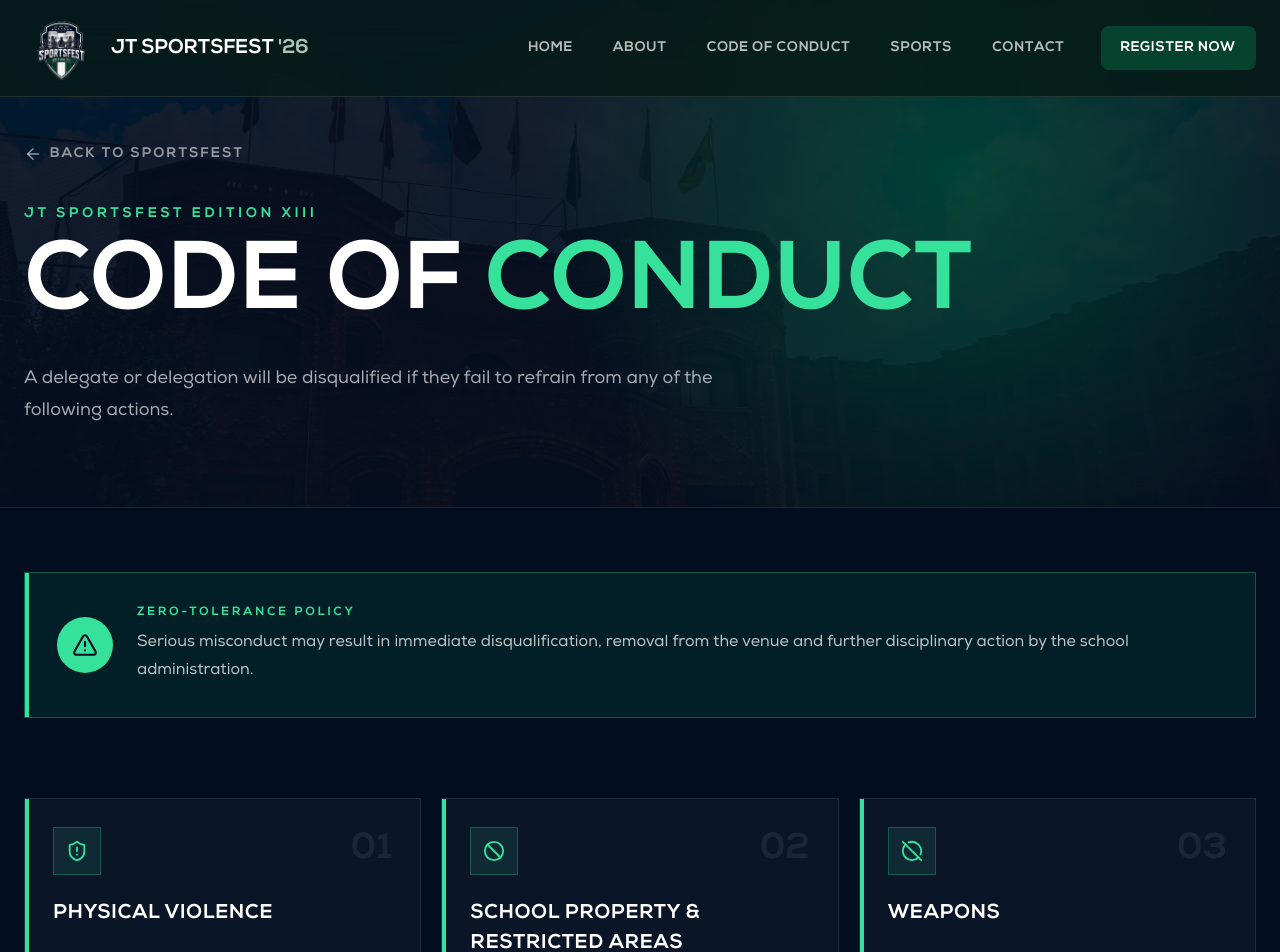
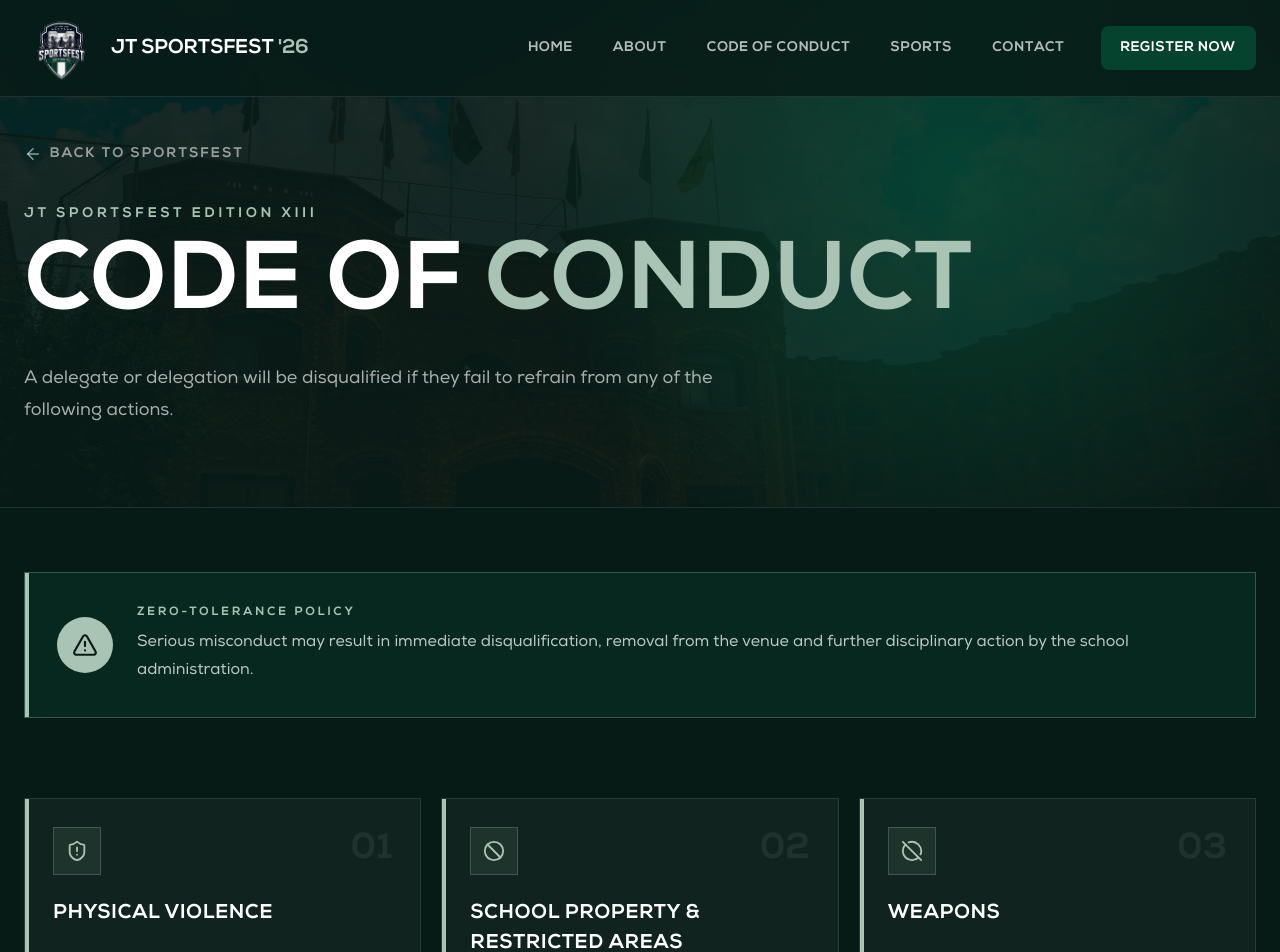
Before and after one commit to ahmad-56/jtsportsfest26, a Next.js app in the folder jt-sportsfest/: page /rules in a window 1280 px wide. Shown: the top 952 px of the page. Built offline with nearby package versions, Linux system fonts and the light colour scheme.

Commit message:
new colours and no transition on hovers for rules

```diff
--- /dev/null
+++ b/jt-sportsfest/src/app/rules/layout.tsx
@@ -0,0 +1,13 @@
+import type { Metadata } from "next";
+
+export const metadata: Metadata = {
+  title: "Code of Conduct",
+  description:
+    "Read the participant conduct and safety expectations for JT SportsFest XIII.",
+};
+
+export default function RulesLayout({
+  children,
+}: Readonly<{ children: React.ReactNode }>) {
+  return children;
+}
--- a/jt-sportsfest/src/app/rules/page.tsx
+++ b/jt-sportsfest/src/app/rules/page.tsx
@@ -81,7 +81,7 @@ const rules = [
 
 export default function CodeOfConductPage() {
   return (
-    <main className="min-h-screen overflow-x-hidden bg-[#020d20] text-white">
+    <main className="min-h-screen overflow-x-hidden bg-[#071b16] text-white">
       <Header />
 
       <section className="relative overflow-hidden border-b border-white/10 px-4 pb-12 pt-28 sm:px-6 sm:pb-20 sm:pt-36">
@@ -94,26 +94,26 @@ export default function CodeOfConductPage() {
           className="absolute inset-0 z-0 object-cover opacity-35"
         />
 
-        <div className="absolute inset-0 z-0 bg-[#020d20]/70" />
+        <div className="absolute inset-0 z-0 bg-[#071b16]/70" />
 
-        <div className="absolute inset-0 z-0 bg-[radial-gradient(circle_at_75%_35%,rgba(0,99,62,0.55),transparent_42%)]" />
+        <div className="absolute inset-0 z-0 bg-[radial-gradient(circle_at_75%_35%,rgba(7,92,63,0.55),transparent_42%)]" />
 
         <div className="relative z-10 mx-auto max-w-7xl">
           <Link
             href="/#home"
-            className="group mb-5 inline-flex items-center gap-1.5 text-[9px] font-bold uppercase tracking-[0.12em] text-white/55 transition hover:text-[#36e29b] sm:mb-10 sm:gap-2 sm:text-sm sm:tracking-[0.15em]"
+            className="group mb-5 inline-flex items-center gap-1.5 text-[9px] font-bold uppercase tracking-[0.12em] text-white/55 transition hover:text-[#a9c4b4] sm:mb-10 sm:gap-2 sm:text-sm sm:tracking-[0.15em]"
           >
             <ArrowLeft className="h-3.5 w-3.5 transition-transform group-hover:-translate-x-1 sm:h-[18px] sm:w-[18px]" />
             Back to SportsFest
           </Link>
 
-          <p className="mb-3 text-[9px] font-black uppercase tracking-[0.16em] text-[#36e29b] sm:mb-5 sm:text-sm sm:tracking-[0.25em]">
+          <p className="mb-3 text-[9px] font-black uppercase tracking-[0.16em] text-[#a9c4b4] sm:mb-5 sm:text-sm sm:tracking-[0.25em]">
             JT SportsFest Edition XIII
           </p>
 
           <h1 className="max-w-5xl text-3xl font-black uppercase leading-[0.95] sm:text-5xl md:text-7xl lg:text-8xl">
             Code of{" "}
-            <span className="text-[#36e29b]">
+            <span className="text-[#a9c4b4]">
               Conduct
             </span>
           </h1>
@@ -127,15 +127,15 @@ export default function CodeOfConductPage() {
 
       <section className="px-4 pt-8 sm:px-6 sm:pt-16">
         <div className="mx-auto max-w-7xl">
-          <div className="relative flex items-start gap-3 overflow-hidden border border-[#36e29b]/30 bg-[#00633e]/20 p-3.5 sm:block sm:p-6 md:flex md:items-center md:gap-6 md:p-8">
-            <div className="absolute left-0 top-0 h-full w-1 bg-[#36e29b]" />
+          <div className="relative flex items-start gap-3 overflow-hidden border border-[#a9c4b4]/30 bg-[#075c3f]/20 p-3.5 sm:block sm:p-6 md:flex md:items-center md:gap-6 md:p-8">
+            <div className="absolute left-0 top-0 h-full w-1 bg-[#a9c4b4]" />
 
-            <span className="flex h-8 w-8 shrink-0 items-center justify-center rounded-full bg-[#36e29b] text-[#020d20] sm:mb-5 sm:h-14 sm:w-14 md:mb-0">
+            <span className="flex h-8 w-8 shrink-0 items-center justify-center rounded-full bg-[#a9c4b4] text-[#071b16] sm:mb-5 sm:h-14 sm:w-14 md:mb-0">
               <AlertTriangle className="h-3.5 w-3.5 sm:h-[26px] sm:w-[26px]" />
             </span>
 
             <div className="min-w-0">
-              <p className="text-[9px] font-black uppercase tracking-[0.14em] text-[#36e29b] sm:text-xs sm:tracking-[0.22em]">
+              <p className="text-[9px] font-black uppercase tracking-[0.14em] text-[#a9c4b4] sm:text-xs sm:tracking-[0.22em]">
                 Zero-tolerance policy
               </p>
 
@@ -157,12 +157,12 @@ export default function CodeOfConductPage() {
             return (
               <article
                 key={rule.number}
-                className="group relative flex h-full min-w-0 flex-col overflow-hidden rounded-lg border border-white/10 bg-white/[0.035] p-3 transition-all duration-300 hover:-translate-y-1 hover:border-[#36e29b]/50 hover:bg-[#00633e]/10 sm:rounded-none sm:p-7"
+                className="group relative flex h-full min-w-0 flex-col overflow-hidden rounded-lg border border-white/10 bg-white/[0.035] p-3 hover:border-[#a9c4b4]/50 hover:bg-[#075c3f]/10 sm:rounded-none sm:p-7"
               >
-                <div className="absolute left-0 top-0 h-full w-0.5 bg-[#36e29b] sm:w-1" />
+                <div className="absolute left-0 top-0 h-full w-0.5 bg-[#a9c4b4] sm:w-1" />
 
                 <div className="flex items-center justify-between gap-2">
-                  <span className="flex h-8 w-8 shrink-0 items-center justify-center border border-[#36e29b]/25 bg-[#36e29b]/10 text-[#36e29b] transition group-hover:bg-[#36e29b] group-hover:text-[#020d20] sm:h-12 sm:w-12">
+                  <span className="flex h-8 w-8 shrink-0 items-center justify-center border border-[#a9c4b4]/25 bg-[#a9c4b4]/10 text-[#a9c4b4] transition group-hover:bg-[#a9c4b4] group-hover:text-[#071b16] sm:h-12 sm:w-12">
                     <Icon className="h-4 w-4 sm:h-[22px] sm:w-[22px]" />
                   </span>
 
@@ -179,12 +179,12 @@ export default function CodeOfConductPage() {
                   {rule.description}
                 </p>
 
-                <div className="absolute -bottom-10 -right-10 h-20 w-20 rounded-full bg-[#36e29b]/0 blur-2xl transition duration-300 group-hover:bg-[#36e29b]/15 sm:-bottom-16 sm:-right-16 sm:h-32 sm:w-32 sm:blur-3xl" />
+                <div className="absolute -bottom-10 -right-10 h-20 w-20 rounded-full bg-[#a9c4b4]/0 blur-2xl transition duration-300 group-hover:bg-[#a9c4b4]/15 sm:-bottom-16 sm:-right-16 sm:h-32 sm:w-32 sm:blur-3xl" />
               </article>
             );
           })}
           {/*final panel*/}
-          <div className="group relative flex h-full min-w-0 flex-col justify-end overflow-hidden rounded-lg border border-white/10 bg-white/[0.035] p-3 text-left text-white transition-all duration-300 hover:-translate-y-1 hover:border-[#36e29b]/50 hover:bg-[#00633e]/10 sm:hidden">
+          <div className="group relative flex h-full min-w-0 flex-col justify-end overflow-hidden rounded-lg border border-white/10 bg-white/[0.035] p-3 text-left text-white transition-all duration-300 hover:-translate-y-1 hover:border-[#a9c4b4]/50 hover:bg-[#075c3f]/10 sm:hidden">
             <Image
               src="/images/hero-sports.jpg"
               alt=""
@@ -193,14 +193,14 @@ export default function CodeOfConductPage() {
               className="object-cover opacity-20 transition duration-500 group-hover:scale-105 group-hover:opacity-10"
             />
 
-            <div className="absolute left-0 top-0 z-10 h-full w-0.5 bg-[#36e29b]" />
+            <div className="absolute left-0 top-0 z-10 h-full w-0.5 bg-[#a9c4b4]" />
 
             <span className="absolute right-3 top-3 z-10 text-xl font-black text-white/[0.07]">
               XIII
             </span>
 
             <div className="relative z-10 min-w-0">
-              <p className="mb-1 text-[8px] font-black uppercase tracking-[0.12em] text-[#36e29b]">
+              <p className="mb-1 text-[8px] font-black uppercase tracking-[0.12em] text-[#a9c4b4]">
                 LGS JT
               </p>
 
@@ -213,7 +213,7 @@ export default function CodeOfConductPage() {
               </p>
             </div>
 
-            <div className="pointer-events-none absolute -bottom-10 -right-10 h-20 w-20 rounded-full bg-[#36e29b]/0 blur-2xl transition duration-300 group-hover:bg-[#36e29b]/15" />
+            <div className="pointer-events-none absolute -bottom-10 -right-10 h-20 w-20 rounded-full bg-[#a9c4b4]/0 blur-2xl transition duration-300 group-hover:bg-[#a9c4b4]/15" />
           </div>
         </div>
       </section>
```
